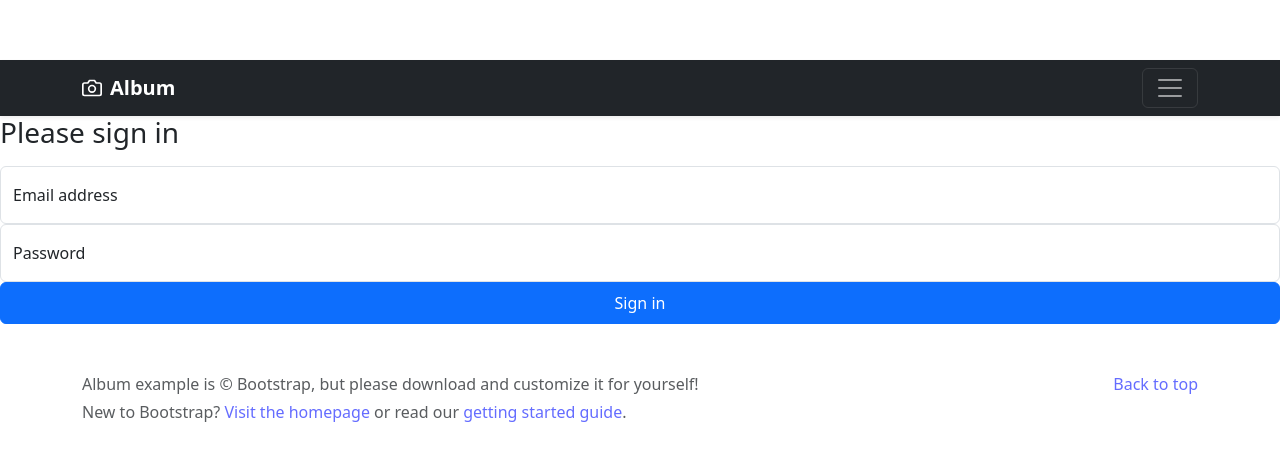
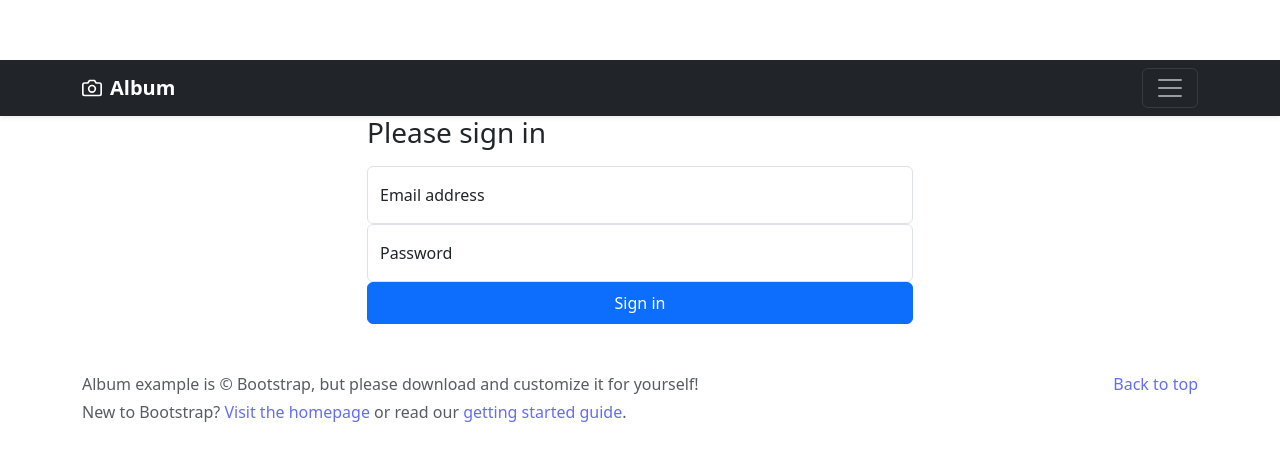
Before and after one commit to islammusicscv/reddit-fe, a React (Vite) app: page /login in a window 1280 px wide. Shown: the part 134-594 px from the top of the page. Built offline with nearby package versions, Linux system fonts and the light colour scheme.

Commit message:
dodajanje sub

```diff
--- a/src/App.tsx
+++ b/src/App.tsx
@@ -4,6 +4,7 @@ import {BrowserRouter, Route, Routes} from "react-router-dom";
 import Home from "./pages/Home.tsx";
 import Register from "./pages/Register.tsx";
 import Login from "./pages/Login.tsx";
+import SubAdd from "./pages/SubAdd.tsx";
 import Sub from "./pages/Sub.tsx";
 
 function App() {
@@ -17,6 +18,7 @@ function App() {
                       <Route path="/register" element={<Register/>}/>
                       <Route path="/login" element={<Login/>}/>
                       <Route path="/sub" element={<Sub/>}/>
+                      <Route path="/addSub" element={<SubAdd/>}/>
                   </Routes>
               </BrowserRouter>
           </Wrapper>
--- /dev/null
+++ b/src/components/SubCard.tsx
@@ -0,0 +1,24 @@
+const SubCard = ({data}:{data}) => {
+    return (
+        <>
+            <div className="col">
+            <div className="card shadow-sm">
+                <div className="card-body">
+                    <p className="card-text">{data.content}</p>
+                    <div className="d-flex justify-content-between align-items-center">
+                        <div className="btn-group">
+                            <button type="button" className="btn btn-sm btn-outline-secondary">View
+                            </button>
+                            <button type="button" className="btn btn-sm btn-outline-secondary">Edit
+                            </button>
+                            <button type="button" className="btn btn-sm btn-outline-secondary">Delete
+                            </button>
+                        </div>
+                    </div>
+                </div>
+            </div>
+            </div>
+        </>
+    );
+}
+export default SubCard;
--- a/src/pages/Login.tsx
+++ b/src/pages/Login.tsx
@@ -46,8 +46,10 @@ const Login = () => {
 
     return (
         <>
-        <main className="form-signin w-100 m-auto">
-            <form onSubmit={submit}>
+            <div className="container">
+                <div className="row justify-content-center">
+                    <div className="col-md-6">
+            <form onSubmit={submit} className="w-100">
                 <h1 className="h3 mb-3 fw-normal">Please sign in</h1>
                 <div className="form-floating">
                     <input type="email" className="form-control" id="floatingInput" placeholder="name@example.com"
@@ -62,7 +64,7 @@ const Login = () => {
                 <button className="btn btn-primary w-100 py-2" type="submit">Sign in</button>
                 {errorMessage && <div className="alert alert-danger mt-3">{errorMessage}</div>}
             </form>
-        </main>
+                    </div></div></div>
         </>
     )
 }
--- a/src/pages/Sub.tsx
+++ b/src/pages/Sub.tsx
@@ -1,39 +1,58 @@
-import {SyntheticEvent, useState} from "react";
+import {useEffect, useState} from "react";
 import axios from "axios";
-import {Navigate} from "react-router-dom";
+import SubCard from "../components/SubCard.tsx";
+import { useNavigate } from 'react-router-dom';
 
 const Sub = () => {
-
-    const[sub, setSub] = useState("");
+    const[subs, setSubs] = useState([]);
+    const[errorMessage, setErrorMessage] = useState('');
 
     const url = "http://localhost:3000/subs";
-    const [redirect, setRedirect] = useState(false);
 
-    const submit = async (e: SyntheticEvent) => {
-        e.preventDefault();
-        console.log(sub);
+    const navigate = useNavigate();
 
-        const data = {
-            content: sub
-        }
-        const res = await axios.post(url,data);
-        if (res.status === 201) {
-            setRedirect(true);
+    const loadSubs = async () => {
+        try {
+            const res = await axios.get(url, {
+                headers: {
+                    Authorization: `Bearer ${localStorage.getItem("jwt")}`
+                }
+            });
+            if (res.status === 200) {
+                setSubs(res.data);
+            }
+        } catch (e) {
+            if (axios.isAxiosError(e) && e.response) {
+                setErrorMessage(e.response.data.message);
+            }
         }
     }
-    if (redirect) {
-        return <Navigate to="/" />;
+
+    useEffect(() => {
+        loadSubs();
+    }, []);
+
+    const addSub = () => {
+        //return <Navigate to="/addSub" />;
+        navigate('/addSub');
     }
+
     return (
         <>
-        <form onSubmit={submit}>
-            <div className="form-group">
-                <label htmlFor="exampleFormControlTextarea1">Example textarea</label>
-                <textarea className="form-control" name="content" rows={3}
-                          onChange={(e) => setSub(e.target.value)}></textarea>
-                <button type="submit">Submit</button>
+            <div className="container mt-5">
+                <button className="btn btn-bd-primary" onClick={addSub}>Dodaj sub reddit</button>
             </div>
-        </form>
+            <div className="album py-5 bg-body-tertiary">
+                <div className="container">
+                    <div className="row row-cols-1 row-cols-sm-2 row-cols-md-3 g-3">
+                        {
+                            subs.map((sub, i) => {
+                                return <SubCard key={i} data={sub}/>
+                            })
+                        }
+                    </div>
+                </div>
+            </div>
         </>
     );
 }
--- /dev/null
+++ b/src/pages/SubAdd.tsx
@@ -0,0 +1,53 @@
+import {SyntheticEvent, useState} from "react";
+import axios from "axios";
+import {Navigate} from "react-router-dom";
+
+const SubAdd = () => {
+
+    const[sub, setSub] = useState("");
+    const url = "http://localhost:3000/subs";
+    const [redirect, setRedirect] = useState(false);
+    const[errorMessage, setErrorMessage] = useState("");
+
+
+    const submit = async (e: SyntheticEvent) => {
+        e.preventDefault();
+        console.log(sub);
+
+        const data = {
+            content: sub
+        }
+        try {
+            const jwt = localStorage.getItem("jwt");
+            const res = await axios.post(url,data,{
+                headers: {
+                    Authorization: `Bearer ${jwt}`
+                }
+            });
+            if (res.status === 201) {
+                setRedirect(true);
+            }
+        } catch (e) {
+            if (axios.isAxiosError(e) && e.response) {
+                setErrorMessage(e.response.data.message);
+            }
+        }
+    }
+    if (redirect) {
+        return <Navigate to="/" />;
+    }
+    return (
+        <>
+        <form onSubmit={submit}>
+            <div className="form-group">
+                <label htmlFor="exampleFormControlTextarea1">Example textarea</label>
+                <textarea className="form-control" name="content" rows={3}
+                          onChange={(e) => setSub(e.target.value)}></textarea>
+                <button type="submit">Submit</button>
+                {errorMessage && <div className="alert alert-danger mt-3">{errorMessage}</div>}
+            </div>
+        </form>
+        </>
+    );
+}
+export default SubAdd;
```
